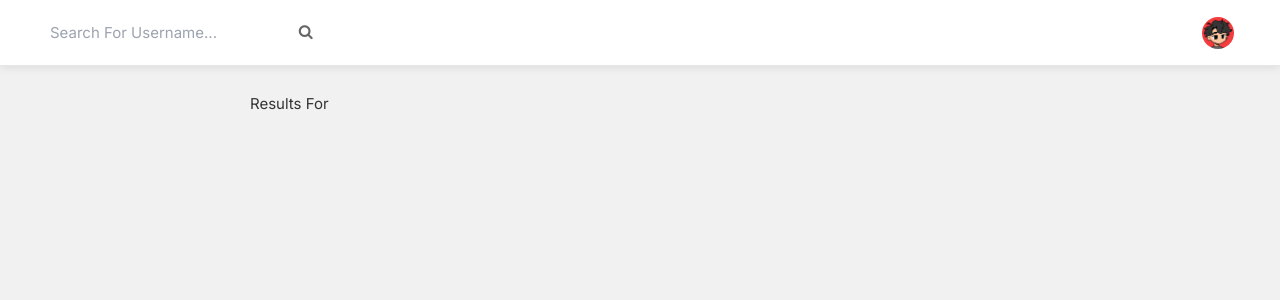
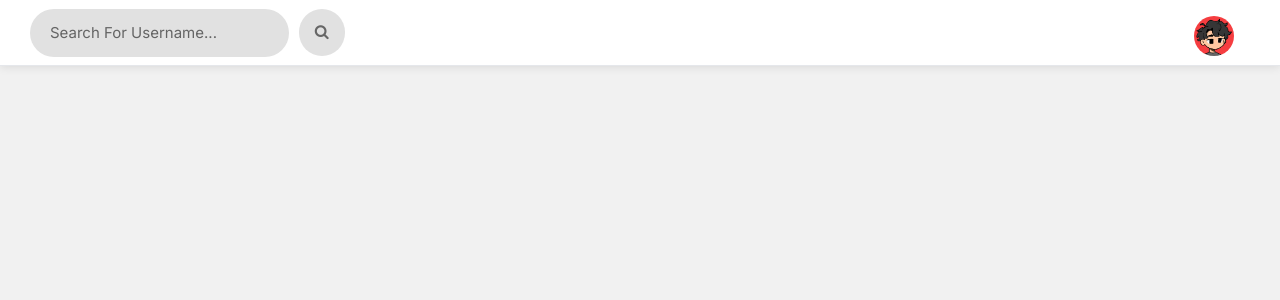
Before and after one commit to sayedanowar/Django-Social-Media-App, a Django app: template templates/search.html in a window 1280 px wide. Shown: the top 300 px of the page. Run offline with Django 3.2, Linux system fonts and the light colour scheme; the template is opened without the code that fills it: values that come from a table or form of the project are taken from there, others are empty; data comes from the database, SQL or seed files in the repository; both versions use the stored data as it was after the commit.

Commit message:
Working On It

```diff
--- a/static/assets/css/search.css
+++ b/static/assets/css/search.css
@@ -1,5 +1,5 @@
 body {
-    margin-top: 3rem;
+    margin-top: 5rem;
     background-color: #f1f1f1 !important;
 }
 
@@ -8,10 +8,47 @@
     box-shadow: 0px 1px 9px rgba(0, 0, 0, 0.1);
 }
 
+.left-side input {
+    background-color: rgb(225, 225, 225);
+    border-radius: 100px;
+    color: rgb(0, 0, 0) !important;
+}
+
+.left-side input::placeholder {
+    color: rgb(100, 100, 100) !important;
+}
+
+.left-side button {
+    padding-top: .75rem;
+    padding-bottom: .75rem;
+    padding-left: 1rem;
+    padding-right: 1rem;
+    background-color: red;
+    border-radius: 50px;
+    background-color: rgb(225, 225, 225);
+}
+
+.header-avatar {
+    width: 2.5rem !important;
+    height: 2.5rem !important;
+}
+
+.header_dropdown {
+    border-radius: .875rem;
+}
+
+.profile_dropdown ul li a {
+    transition: .3s;
+}
+
+.profile_dropdown ul li a:hover {
+    color: black !important;
+}
+
 .search-result-item {
     padding: 1.25rem;
     background-color: #fff;
-    border-radius: 1.625rem !important;
+    border-radius: 1.5rem !important;
 }
 
 .search-result-item:after,
@@ -24,14 +61,51 @@
     clear: both
 }
 
-.search-result-item .image-link {
-    display: block;
-    overflow: hidden;
-    border-top-left-radius: 4px;
-    border-bottom-left-radius: 4px
+.image-link img {
+    border-radius: 1.5rem;
+}
+
+.search-result-item .info {
+    font-size: .875rem;
+}
+
+.search-result-item+.search-result-item {
+    margin-top: 1.5rem;
+    margin-bottom: 1.5rem;
 }
 
 @media (min-width:768px) {
+
+    body {
+        margin-top: 5rem;
+    }
+
+    .header_inner,
+    .left-side,
+    .right-side {
+        display: flex !important;
+    }
+
+    .header_inner .left-side {
+        width: auto !important;
+    }
+
+    .header_inner .header-avatar {
+        margin-top: .438rem;
+    }
+
+    .search_result_item_div {
+        margin-left: 15rem;
+    }
+
+    .search-result-item-body {
+        margin-left: 200px
+    }
+
+    .search-result-item-heading {
+        margin: 0
+    }
+
     .search-result-item .image-link {
         margin: -20px 0 -20px -20px;
         float: left;
--- a/templates/search.html
+++ b/templates/search.html
@@ -39,18 +39,14 @@
             </div>
         </header>
     </form>
-    <div style="margin-left: 250px;">
+    <div class="search_result_item_div">
         <div class="container">
             <div class="row ng-scope">
-                <div class="col-md-3 col-md-push-9">
-                    <h4>Results For <span class="fw-semi-bold"><b>{{username}}</b></span></h4>
-                    <br>
-                </div>
                 <div class="col-md-9 col-md-pull-3">
                     {% for users in username_profile_list %}
-                    <section class="search-result-item">
-                        <a class="image-link" href="/profile/{{users.user}}"><img class="image"
-                                src="{{users.profileimg.url}}">
+                    <div class="search-result-item">
+                        <a class="image-link" href="/profile/{{users.}}">
+                            <img class="image" src="{{users.profileimg.url}}">
                         </a>
                         <div class="search-result-item-body">
                             <div class="row">
@@ -62,17 +58,13 @@
                                 </div>
                             </div>
                         </div>
-                    </section>
+                    </div>
                     {% endfor %}
                 </div>
             </div>
         </div>
     </div>
-    <script src="{% static 'assets/js/tippy.all.min.js' %}"></script>
-    <script src="{% static 'assets/js/jquery-3.3.1.min.js' %}"></script>
     <script src="{% static 'assets/js/uikit.js' %}"></script>
-    <script src="{% static 'assets/js/simplebar.js' %}"></script>
-    <script src="{% static 'assets/js/custom.js' %}"></script>
 </body>
 
 </html>
```
Also changed, not shown: other parts of static/assets/css/search.css (+24 -29 lines), db.sqlite3.
